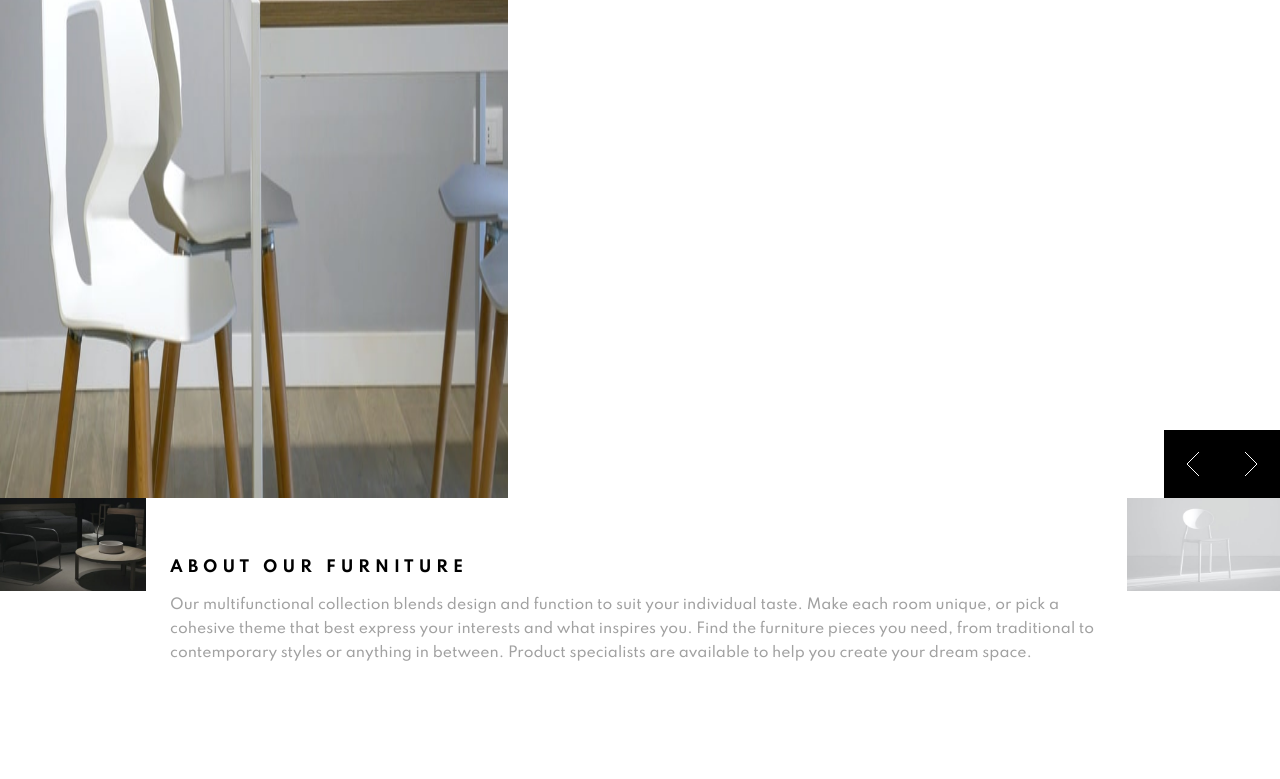
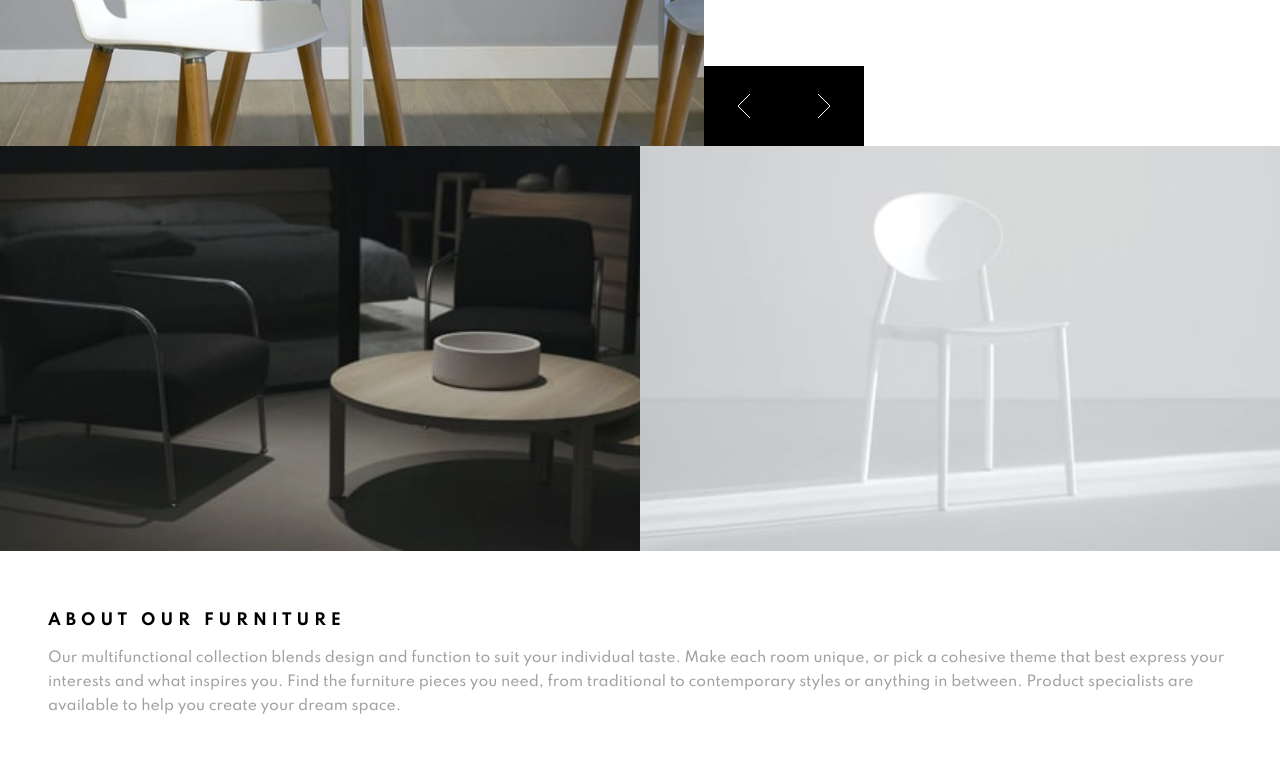
Before and after one commit to CTZDev/roompage-homepage, a plain HTML site: page index.html in a window 1280 px wide. Shown: the part 394-1173 px from the top of the page. Before the commit the page ends 1119 px from the top, so only its background shows below. Drawn offline with Linux system fonts and the light colour scheme.

Commit message:
Desktop and Table Design Done!

```diff
--- a/app/scss/components/buttons.scss
+++ b/app/scss/components/buttons.scss
@@ -9,6 +9,15 @@
   outline: none;
   cursor: pointer;
 
+  @include mq(medium) {
+    padding: rem(28) rem(33);
+  }
+
+  @include mq(large) {
+    padding-left: calc(5.5% + 0.2vw);
+    padding-right: calc(5.5% + 0.2vw);
+  }
+
   & > img {
     pointer-events: none;
   }
--- a/app/scss/global/globals.scss
+++ b/app/scss/global/globals.scss
@@ -87,6 +87,11 @@ picture {
 .wrapper {
   padding-left: rem(20);
   padding-right: rem(20);
+
+  @include mq(small) {
+    padding-left: rem(48);
+    padding-right: rem(48);
+  }
 }
 
 .none {
--- a/app/scss/global/root.scss
+++ b/app/scss/global/root.scss
@@ -7,5 +7,4 @@
   --font-family: "Spartan", sans-serif;
   --fz-sm: 12px;
   --fz-md: 14px;
-  --fz-lg: 16px;
 }
--- a/app/scss/layouts/about.scss
+++ b/app/scss/layouts/about.scss
@@ -1,18 +1,41 @@
 @use "../util" as *;
 
 .about-furniture {
+  display: grid;
+  grid-template-columns: 1fr;
+
   @include mq(small) {
-    flex-direction: row;
+    grid-template-columns: repeat(2, 1fr);
+  }
+
+  @include mq(large) {
+    grid-template-columns: 1fr 1.45fr 1fr;
+    align-items: center;
   }
 
   &-image {
+    height: 100%;
+
     & > img {
       width: 100%;
+      height: 100%;
     }
   }
 
   &-content {
     padding: rem(60) rem(24);
+    height: 100%;
+
+    @include mq(small) {
+      padding: rem(60) rem(48);
+      order: 1;
+      grid-column: 1 / -1;
+    }
+
+    @include mq(large) {
+      order: initial;
+      grid-column: initial;
+    }
 
     & > h3 {
       text-transform: uppercase;
--- a/app/scss/layouts/header.scss
+++ b/app/scss/layouts/header.scss
@@ -7,10 +7,22 @@
 
 .navigation {
   padding: rem(46) rem(24);
+
+  @include mq(medium) {
+    justify-content: flex-start;
+    gap: rem(64);
+    padding: rem(64);
+  }
 }
 
 .menu {
   display: none;
+
+  @include mq(medium) {
+    display: flex;
+    align-items: center;
+    order: 1;
+  }
 
   &-item {
     &:not(:last-child) {
@@ -23,6 +35,12 @@
     display: block;
     color: var(--title-color);
     font-weight: bold;
+
+    @include mq(medium) {
+      color: var(--background-color);
+      font-weight: normal;
+      font-size: 1.1em;
+    }
   }
 
   &-hamburguer {
@@ -32,6 +50,10 @@
     cursor: pointer;
     user-select: none;
     transition: all 0.4s ease-in;
+
+    @include mq(medium) {
+      display: none;
+    }
 
     &::before,
     &::after {
@@ -72,5 +94,8 @@
 
 .brand {
   margin-right: calc(50% - 37px); // 48px (padding) - 11px (mitad haumburguer)
-  // display: none;
+
+  @include mq(medium) {
+    margin-right: initial;
+  }
 }
--- a/app/scss/layouts/hero.scss
+++ b/app/scss/layouts/hero.scss
@@ -2,6 +2,10 @@
 
 .hero {
   margin-top: rem(-114);
+
+  @include mq(medium) {
+    margin-top: rem(-148);
+  }
 
   &-slider {
     position: relative;
@@ -17,20 +21,46 @@
       display: flex;
       flex-direction: column;
 
-      @include mq(small) {
+      @include mq(medium) {
         flex-direction: row;
+        height: calc(412px + 10vw);
       }
 
       &-img {
-        :is(img, source) {
+        & > img {
+          height: calc(260px + 26vw);
           width: 100%;
-          height: calc(260px + 50vw);
+
+          @include mq(medium) {
+            height: calc(412px + 10vw);
+          }
+        }
+
+        @include mq(medium) {
+          flex-basis: 55%;
+        }
+
+        @include mq(large) {
+          flex-basis: 60%;
         }
       }
 
       &-content {
         padding-top: rem(72);
         padding-bottom: rem(72);
+
+        @include mq(medium) {
+          flex-basis: 45%;
+          padding-left: rem(48);
+          padding-right: rem(48);
+          padding-top: rem(120);
+        }
+
+        @include mq(large) {
+          flex-basis: 40%;
+          padding-left: rem(96);
+          padding-right: rem(96);
+        }
 
         & > h2 {
           font-weight: bold;
@@ -65,7 +95,16 @@
     position: absolute;
     top: 0;
     right: 0;
-    margin-top: calc(260px + 50vw - 68px); // height slide minus height slider buttons
+    margin-top: calc(260px + 26vw - 68px); // height slide minus height slider buttons
     display: flex;
+
+    @include mq(medium) {
+      margin-top: calc(412px + 10vw - 80px);
+      left: 55%;
+    }
+
+    @include mq(large) {
+      left: 60%;
+    }
   }
 }
--- a/app/scss/util/breakpoints.scss
+++ b/app/scss/util/breakpoints.scss
@@ -1,5 +1,5 @@
 $breakpoints: (
-  small: 40em,
+  small: 48em,
   medium: 64em,
   large: 90em,
 );
--- a/index.html
+++ b/index.html
@@ -15,7 +15,7 @@
         <div class="menu-hamburguer">
           <span class="bar"></span>
         </div>
-        <ul class="menu flex flex-ai-c">
+        <ul class="menu">
           <li class="menu-item"><a href="#" class="menu-link">Home</a></li>
           <li class="menu-item"><a href="#" class="menu-link">Shop</a></li>
           <li class="menu-item"><a href="#" class="menu-link">About</a></li>
@@ -32,8 +32,8 @@
           <div class="hero-slider">
             <article class="slide">
               <picture class="slide-img">
-                <source media="(min-width: 640px)" srcset="./images/desktop-image-hero-1.jpg" loading="lazy" />
-                <img src="./images/mobile-image-hero-1.jpg" alt="Desk with plants on the table" loading="lazy" />
+                <source media="(min-width: 640px)" srcset="./images/desktop-image-hero-1.jpg" alt="Desk with plants on the table" />
+                <img src="./images/mobile-image-hero-1.jpg" />
               </picture>
               <div class="slide-content wrapper">
                 <h2>Discover innovative ways to decorate</h2>
@@ -95,7 +95,7 @@
           </div>
         </div>
       </section>
-      <section class="about-furniture flex flex-fd-c">
+      <section class="about-furniture">
         <figure class="about-furniture-image">
           <img src="./images/image-about-dark.jpg" alt="Furniture Dark" loading="lazy" />
         </figure>
```
Also changed, not shown: dist/css/style.css, 1 other file.
